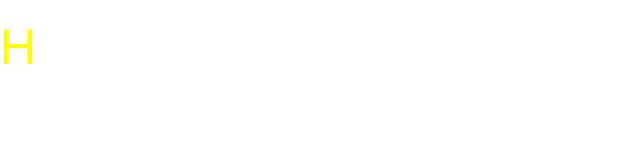
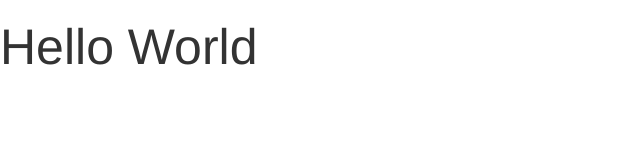
Before and after one commit to veratechnz/gulp-webpack, a website: page index.html in a window 1280 px wide. Shown: the whole page, without its empty margins (0-640 px from the left). Drawn offline with nearby package versions, Linux system fonts and the light colour scheme.

Commit message:
working gulp with webpack stream

```diff
--- a/index.html
+++ b/index.html
@@ -8,7 +8,7 @@
 </head>
 <body>
 	<script src="/dist/js/bundle.js"></script>
-	<h1>H</h1>
+	<h1>Hello World</h1>
 
 </body>
 </html>
--- a/src/sass/custom.scss
+++ b/src/sass/custom.scss
@@ -1,6 +1,6 @@
 // Custom sass
 
 h1 {
-  color: yellow;
+  color: #333;
   font-size: 50px;
 }
```
Also changed, not shown: dist/css/custom.min.css.
